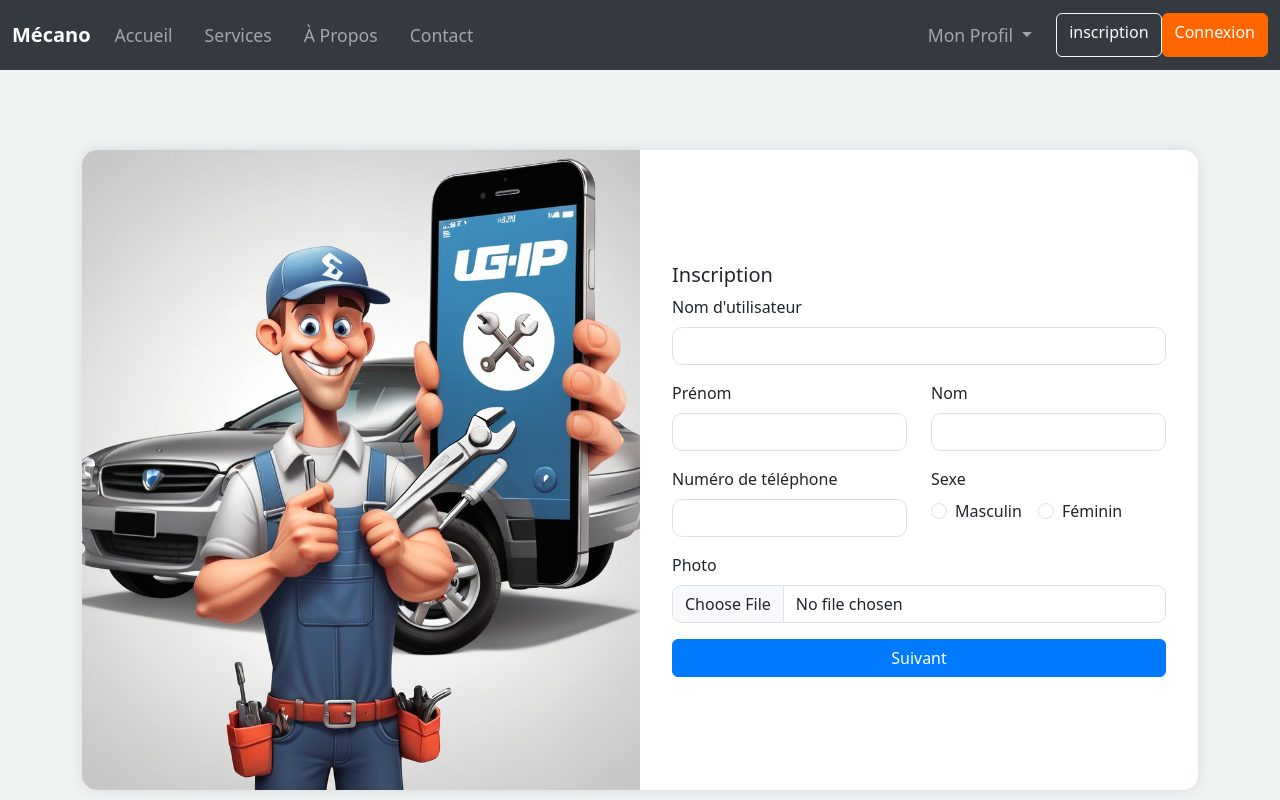
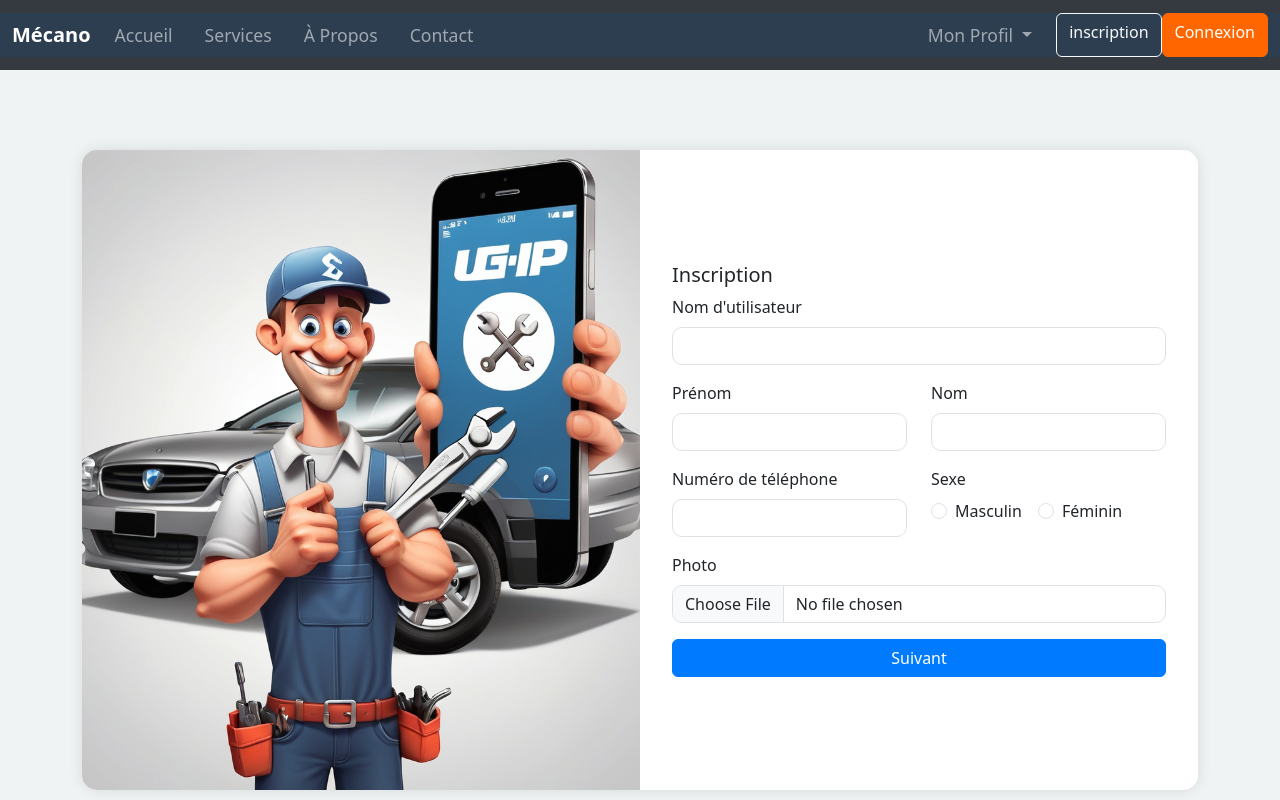
Before and after one commit to RafEric/prestataire_mecanicien, a Django app: template templates/authentification/signup.html in a window 1280 px wide. Run offline with Django 5.2, Linux system fonts and the light colour scheme; the template is opened without the code that fills it, so the values that code supplies are empty; some libraries are stand-ins or nearby versions.

Commit message:
remodification navbar

```diff
--- a/static/css/styles.css
+++ b/static/css/styles.css
@@ -236,3 +236,6 @@ transition: transform 0.3s;
             box-shadow: 0 2px 4px rgba(0, 0, 0, 0.2); /* Ombre */
             margin: 20px 0; /* Marges verticales*/
 }
+.navbar > .container, .navbar > .container-fluid, .navbar > .container-lg, .navbar > .container-md, .navbar > .container-sm, .navbar > .container-xl, .navbar > .container-xxl{
+    background: #2c3e50 !important;
+}
```
